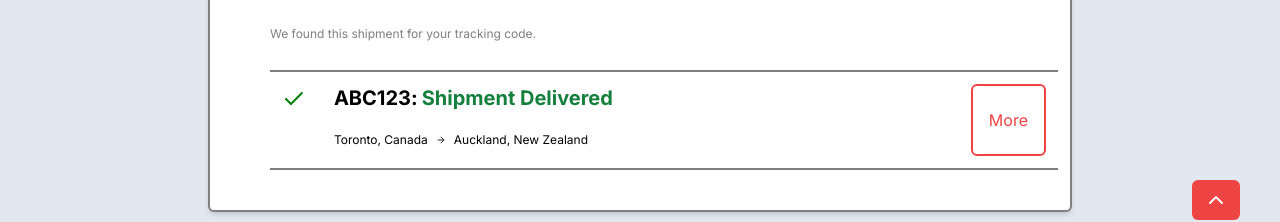
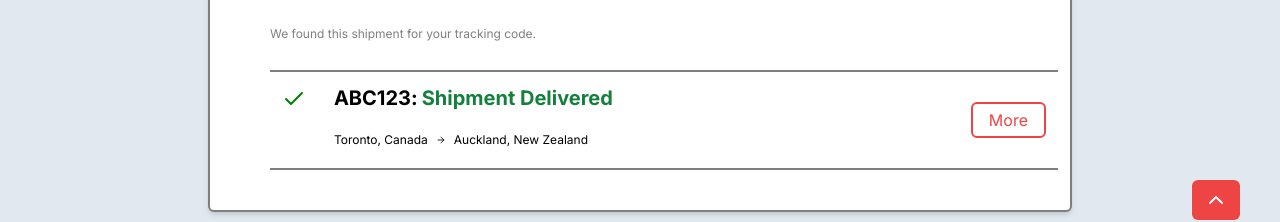
Before and after one commit to Austinobravo/travel, a Next.js app: page /track in a window 1280 px wide. Shown: the part 540-762 px from the top of the page. Built offline with nearby package versions, Linux system fonts and the light colour scheme.

Commit message:
modified more button

```diff
--- a/app/track/_components/Review.tsx
+++ b/app/track/_components/Review.tsx
@@ -10,7 +10,7 @@ const Review = () => {
         <div className='space-y-7  w-full px-3'>
             <h2 className='font-bold text-xl'>ABC123</h2>
             <p className='text-black/50 text-xs'>We found this shipment for your tracking code. </p>
-            <div className='flex justify-between flex-wrap md:flex-nowrap gap-x-7 md:py-3 pt-2 px-3 border-y-2 pb-4 border-black/50 w-full'>
+            <div className='flex justify-between flex-wrap md:flex-nowrap gap-x-7 md:py-3 pt-2 px-3 border-y-2 pb-4 border-black/50 '>
                 <Check size={30} color='green'/>
                 <div className='flex flex-col space-y-5 pb-2  flex-wrap md:flex-nowrap w-full'>
                     <div className='flex items-center '>
@@ -23,9 +23,10 @@ const Review = () => {
                         <ArrowRight size={10}/>
                         <p>Auckland, New Zealand</p>
                     </div>
-
                 </div>
-                <button className='border-red-500 border-2 py-1 w-fit  text-red-500 px-4 rounded-md'>More</button>
+                <div className='flex justify-center items-center w-fit'>
+                    <button className='border-red-500 border-2 py-1 w-fit  text-red-500 hover:bg-red-500 hover:text-white hover:border-0 px-4 rounded-md'>More</button>
+                </div>
             </div>
         </div>
     </div>
```
